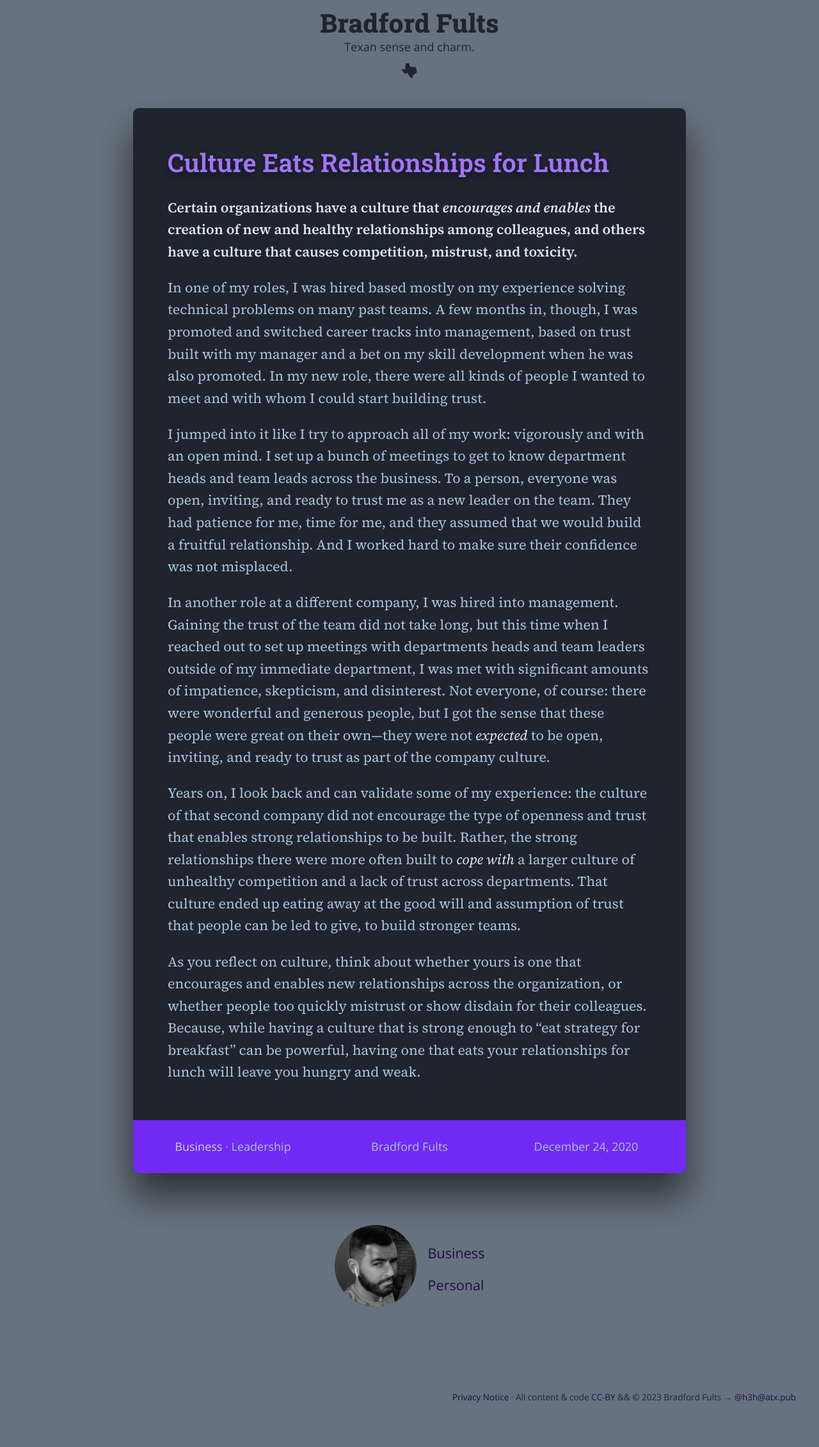
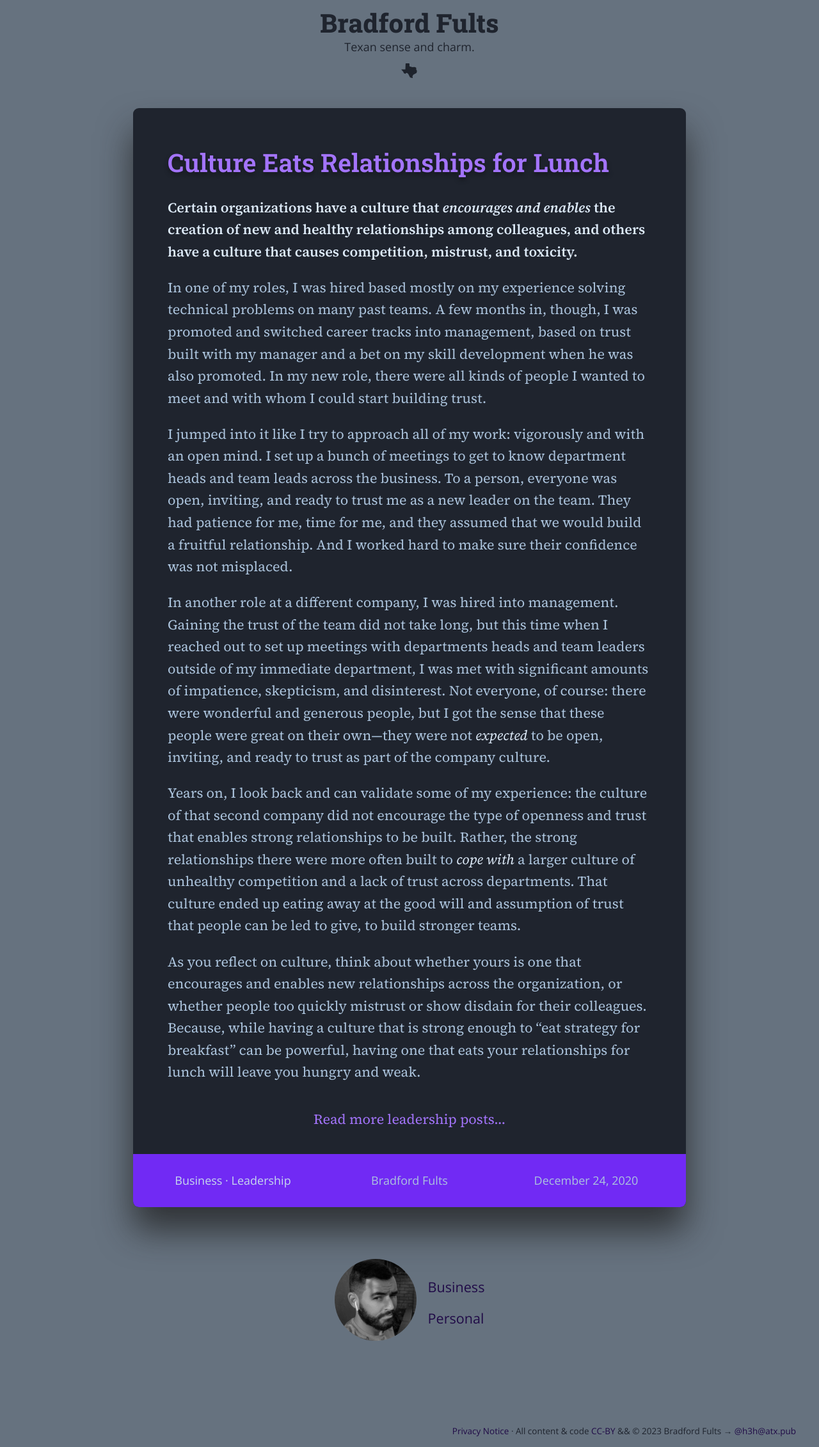
Before and after one commit to h3h/bradfordfults.com, a Jekyll site: the page built from business/leadership/_posts/2020-12-24-culture-eats-relationships-for-lunch.md, in a window 1280 px wide. Shown: the whole page at 64% size. Built offline with Jekyll 4.4.1, drawn with Linux system fonts in a browser that asks for light colours; before the commit the page ends 2209 px from its top, so only the background shows below that.

Commit message:
Implements Organize & present subcategories #8

```diff
--- a/_includes/nav.html
+++ b/_includes/nav.html
@@ -6,7 +6,7 @@
     {% for topic in site.data.topics %}
     <li><a
       {% if topic[0] == page.topic %}class="current"{% endif %}
-      href="/{{ topic[0] }}">{{ topic[1] }}</a></li>
+      href="/{{ topic[0] }}/">{{ topic[1] }}</a></li>
     {% endfor %}
   </ul>
 </nav>
--- a/_layouts/post.html
+++ b/_layouts/post.html
@@ -39,16 +39,19 @@
   </div>
   {% endif %}
 
+  {% assign subcat = page.categories | last %}
+  {% assign other_posts = site.categories[subcat] | where: "lang", "en" %}
+  {% if other_posts.size > 1 %}
+    <div class="post-others-in-cat">
+      <a href="/{{page.categories | first }}/{{page.categories | last }}/">Read more {{ page.categories | last }} posts…</a>
+    </div>
+  {% endif %}
+
   <div class="post-meta">
     {% if page and page.categories %}
       <p>
-        {% for category in page.categories %}
-          {% if category == "business" or category == "personal" %}
-            <a href="/{{category}}">{{ category | capitalize }}</a>
-          {% else %}
-            <span class="category">{{ category | capitalize }}</span>
-          {% endif %}
-        {% endfor %}
+        <a href="/{{page.categories | first }}/">{{ page.categories | first | capitalize }}</a>
+        <a href="/{{page.categories | first }}/{{page.categories | last }}/">{{ page.categories | last | capitalize }}</a>
       </p>
     {% endif %}
     <p>Bradford Fults</p>
--- /dev/null
+++ b/business/leadership.html
@@ -0,0 +1,6 @@
+---
+layout: subcategory
+topic: business
+title: Leadership
+subcategory: leadership
+---
--- /dev/null
+++ b/business/management.html
@@ -0,0 +1,6 @@
+---
+layout: subcategory
+topic: business
+title: Management
+subcategory: management
+---
--- /dev/null
+++ b/business/software.html
@@ -0,0 +1,6 @@
+---
+layout: subcategory
+topic: business
+title: Software
+subcategory: software
+---
--- /dev/null
+++ b/personal/books.html
@@ -0,0 +1,6 @@
+---
+layout: subcategory
+topic: personal
+title: Books
+subcategory: books
+---
--- /dev/null
+++ b/personal/recreation.html
@@ -0,0 +1,6 @@
+---
+layout: subcategory
+topic: personal
+title: Recreation
+subcategory: recreation
+---
--- a/style/style.scss
+++ b/style/style.scss
@@ -454,6 +454,11 @@
   margin: 2.5rem;
 }
 
+.main-content .post-others-in-cat {
+  padding: 0 3rem 1rem;
+  text-align: center;
+}
+
 .main-content .post-meta {
   background-color: $color-electric-indigo;
   font-family: "Open Sans", "Helvetica Neue", Helvetica, Arial, sans-serif;
@@ -484,7 +489,7 @@
     margin: 0.5rem 0;
     text-align: center;
 
-    span::before {
+    a:nth-of-type(2)::before {
       content: " · ";
     }
   }
@@ -501,6 +506,23 @@
 
   .book-rating {
     margin-left: 0.5rem;
+  }
+
+  .subcategory:link,
+  .subcategory:visited {
+    background-color: darken($color-raisin-black, 3%);
+    border-radius: 1em;
+    color: lighten($color-raisin-black, 20%);
+    font-size: 10pt;
+    font-family: "Open Sans", "Helvetica Neue", Helvetica, Arial, sans-serif;
+    line-height: 1rem;
+    margin-left: 0.5em;
+    padding: 0.25em 0.75em;
+  }
+  .subcategory:hover,
+  .subcategory:active {
+    background-color: $color-ut-orange;
+    color: $color-night;
   }
 
   .published {
```
Also changed, not shown: _includes/post_list.html (+6 -1 lines), _layouts/subcategory.html (added, +32 -0 lines).
